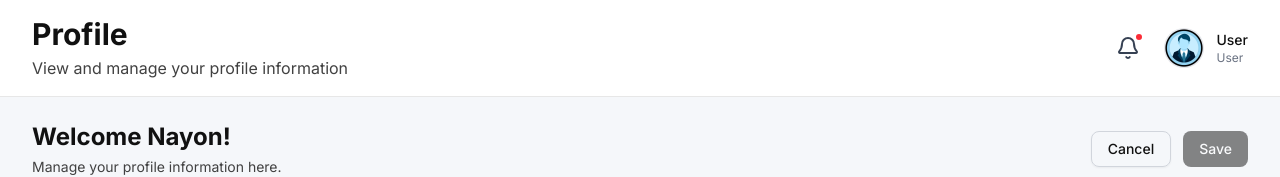
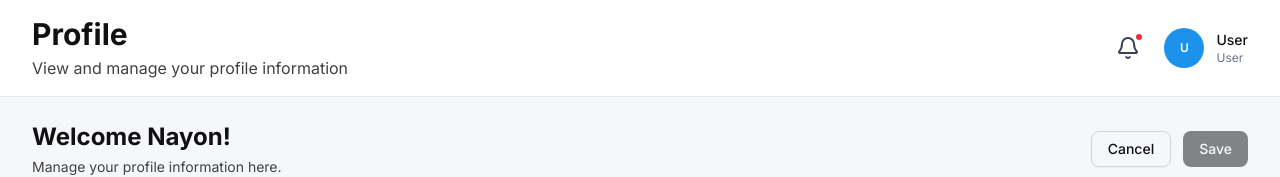
Before and after one commit to nrbnayon/track-fleet-pro-web, a Next.js app: page /profile in a window 1280 px wide. Shown: the top 177 px of the page. Built offline with nearby package versions, Linux system fonts and the light colour scheme; no server answers.

Commit message:
Fix image showing issue

```diff
--- a/components/Shared/DashboardHeader.tsx
+++ b/components/Shared/DashboardHeader.tsx
@@ -1,6 +1,5 @@
 "use client";
 
-import Image from "next/image";
 import Link from "next/link";
 import { Bell } from "lucide-react";
 import { useUser } from "@/hooks/useUser";
@@ -17,7 +16,17 @@ export default function DashboardHeader({
   // Fallback display values
   const displayName = fullName || "User";
   const displayRole = role ? role.replace('_', ' ') : "User";
-  const avatarSrc = profileImage || "/images/user.webp";
+  // const avatarSrc = profileImage || "/images/user.webp";
+
+  const getInitials = (name?: string | null) => {
+    if (!name) return "U";
+    return name
+      .split(" ")
+      .map((n) => n[0])
+      .join("")
+      .toUpperCase()
+      .slice(0, 2);
+  };
 
   // console.log("Profile Data: ", fullName, avatarSrc, role);
 
@@ -51,14 +60,16 @@ export default function DashboardHeader({
           href="/profile"
           className="flex items-center gap-3 hover:opacity-80 transition-opacity"
         >
-          <div className="w-10 h-10 rounded-full bg-gray-200 flex items-center justify-center overflow-hidden shrink-0">
-            <Image
-              src={avatarSrc}
-              alt={displayName}
-              width={40}
-              height={40}
-              className="object-cover"
-            />
+          <div className="w-10 h-10 rounded-full bg-primary text-white flex items-center justify-center font-semibold overflow-hidden shrink-0">
+            {profileImage ? (
+              <img
+                src={profileImage}
+                alt={displayName}
+                className="w-full h-full object-cover"
+              />
+            ) : (
+              <span className="text-xs">{getInitials(displayName)}</span>
+            )}
           </div>
           <div className="hidden md:flex flex-col">
             <p className="text-sm font-medium text-foreground capitalize">
--- a/components/Sidebar/Sidebar.tsx
+++ b/components/Sidebar/Sidebar.tsx
@@ -68,8 +68,18 @@ export default function DashboardWrapper({ children }: DashboardWrapperProps) {
   const userRole = role || "CUSTOMER";
   const userEmail = email || "";
   const userName = fullName || "User";
-  const avatarSrc = profileImage || "/images/user.webp";
+  // const avatarSrc = profileImage || "/images/user.webp";
   // console.log("Sidebar logged in userEmail:: ", userEmail);
+
+  const getInitials = (name?: string | null) => {
+    if (!name) return "U";
+    return name
+      .split(" ")
+      .map((n) => n[0])
+      .join("")
+      .toUpperCase()
+      .slice(0, 2);
+  };
 
   const minWidth = 80;
   const maxWidth = 400;
@@ -510,14 +520,16 @@ export default function DashboardWrapper({ children }: DashboardWrapperProps) {
                     }}
                     className="flex items-center gap-3 flex-1 min-w-0 hover:opacity-80 transition-opacity"
                   >
-                    <div className="w-10 h-10 rounded-full bg-pink-100 flex items-center justify-center overflow-hidden shrink-0">
-                      <Image
-                        src={avatarSrc}
-                        alt="User"
-                        width={40}
-                        height={40}
-                        className="object-cover"
-                      />
+                    <div className="w-10 h-10 rounded-full bg-primary text-white flex items-center justify-center font-semibold overflow-hidden shrink-0">
+                      {profileImage ? (
+                        <img
+                          src={profileImage}
+                          alt={userName}
+                          className="w-full h-full object-cover"
+                        />
+                      ) : (
+                        <span className="text-xs">{getInitials(userName)}</span>
+                      )}
                     </div>
                     <motion.div
                       animate={{
--- a/next.config.ts
+++ b/next.config.ts
@@ -133,6 +133,16 @@ const withPWA = withPWAInit({
 });
 
 const nextConfig: NextConfig = {
+  images: {
+    remotePatterns: [
+      {
+        protocol: "http",
+        hostname: "localhost",
+        port: "8002",
+        pathname: "/**",
+      },
+    ],
+  },
   // Add empty turbopack config to silence the warning
   turbopack: {},
   // Your other config options here
```
Also changed, not shown: components/Landing/TrackParcelClient.tsx (+4 -93 lines).
